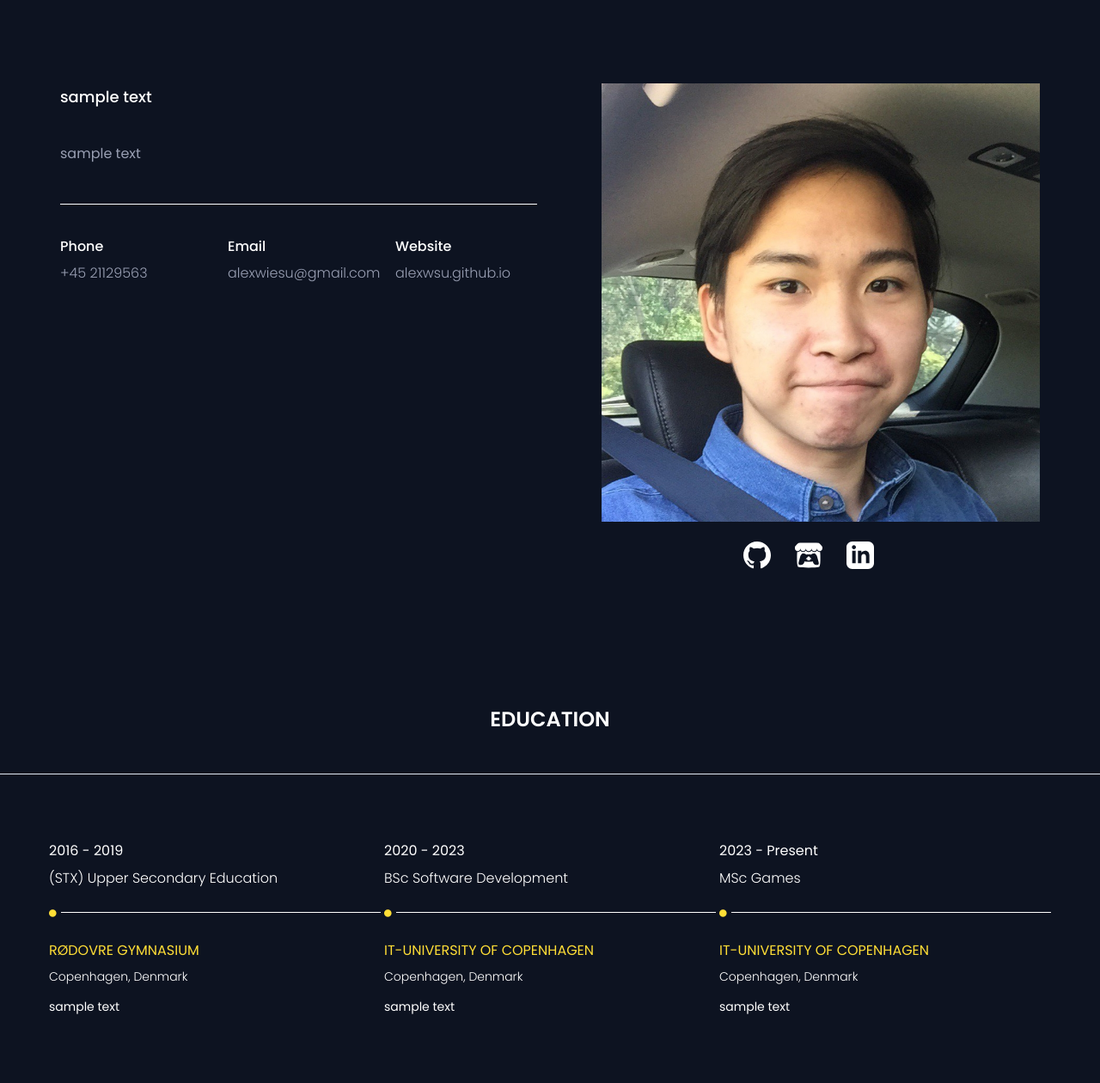
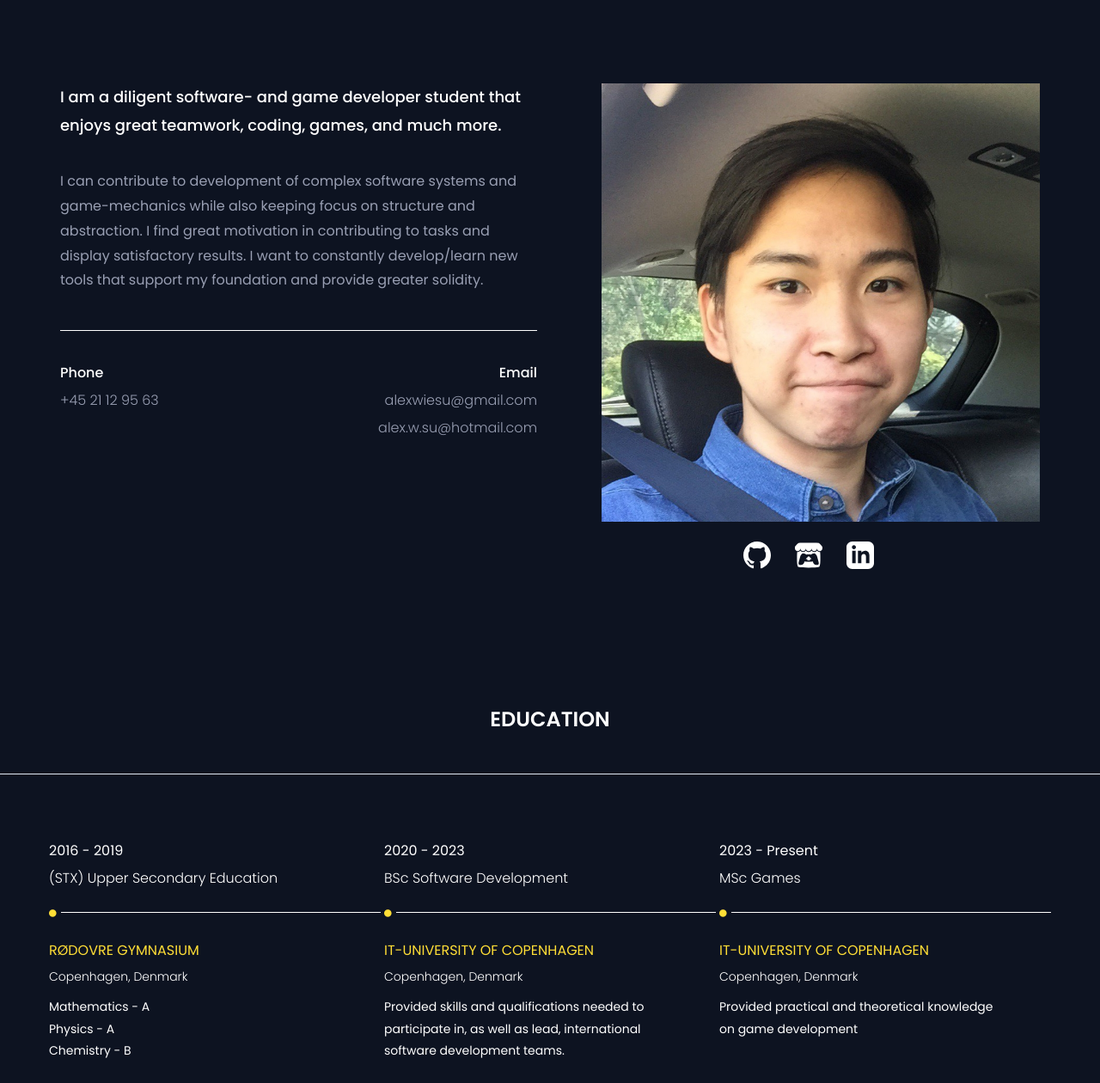
Before and after one commit to alexw-su/alexw-su.github.io, a plain HTML site: page index.html in a window 1280 px wide. Shown: the part 1020-2280 px from the top of the page at 86% size. Drawn offline with nearby package versions, Linux system fonts and the light colour scheme.

Commit message:
Added some text

```diff
--- a/index.html
+++ b/index.html
@@ -127,28 +127,27 @@
 						<div class="col-sm-6">
 							<div class="single-about-txt">
 								<h3>
-									sample text
+									I am a diligent software- and game developer student that enjoys great teamwork, coding, games, and much more.
 								</h3>
 								<p>
-									sample text
+									I can contribute to development of complex software systems and game-mechanics
+									while also keeping focus on structure and abstraction.
+
+									I find great motivation in contributing to tasks and display satisfactory results.
+									I want to constantly develop/learn new tools that support my foundation and provide greater solidity.
 								</p>
 								<div class="row">
-									<div class="col-sm-4">
+									<div class="col-sm-6">
 										<div class="single-about-add-info">
 											<h3>phone</h3>
-											<p>+45 21129563</p>
+											<p>+45 21 12 95 63</p>
 										</div>
 									</div>
-									<div class="col-sm-4">
+									<div class="col-sm-6">
 										<div class="single-about-add-info">
-											<h3>email</h3>
-											<p>alexwiesu@gmail.com</p>
-										</div>
-									</div>
-									<div class="col-sm-4">
-										<div class="single-about-add-info">
-											<h3>website</h3>
-											<p>alexwsu.github.io</p>
+											<h3 align="right">email</h3>
+											<p align="right">alexwiesu@gmail.com</p>
+											<p align="right">alex.w.su@hotmail.com</p>
 										</div>
 									</div>
 								</div>
@@ -198,7 +197,11 @@
 										</h4>
 										<h5>Copenhagen, Denmark</h5>
 										<p class="description">
-											sample text
+											<ul>
+												<li><p class="description">Mathematics - A</p></li>
+												<li><p class="description">Physics - A</p></li>
+												<li><p class="description">Chemistry - B</p></li>
+											</ul>
 										</p>
 									</div><!--/.timeline-content-->
 								</div><!--/.timeline-->
@@ -221,7 +224,7 @@
 										</h4>
 										<h5>Copenhagen, Denmark</h5>
 										<p class="description">
-											sample text
+											Provided skills and qualifications needed to participate in, as well as lead, international software development teams.
 										</p>
 									</div><!--/.timeline-content-->
 								</div><!--/.timeline-->
@@ -244,7 +247,7 @@
 										</h4>
 										<h5>Copenhagen, Denmark</h5>
 										<p class="description">
-											sample text
+											Provided practical and theoretical knowledge on game development
 										</p>
 									</div><!--/.timeline-content-->
 								</div><!--/.timeline-->
@@ -364,7 +367,6 @@
 					</div><!-- /.row -->
 				</div>	<!-- /.container -->
 			</div><!-- /.skill-content-->
-
 		</section><!--/.skills-->
 		<!--skills end -->
 
@@ -454,8 +456,8 @@
 									<div class="item">
 										<img src="assets/images/portfolio/p1.jpg" alt="portfolio image"/>
 										<div class="isotope-overlay">
-											<a href="#">
-												ui/ux design
+											<a href="https://themarciman.itch.io/brushwood-residence">
+												Brushwood Residence
 											</a>
 										</div><!-- /.isotope-overlay -->
 									</div><!-- /.item -->
```
Lines whose indentation alone changed are shown as unchanged.
